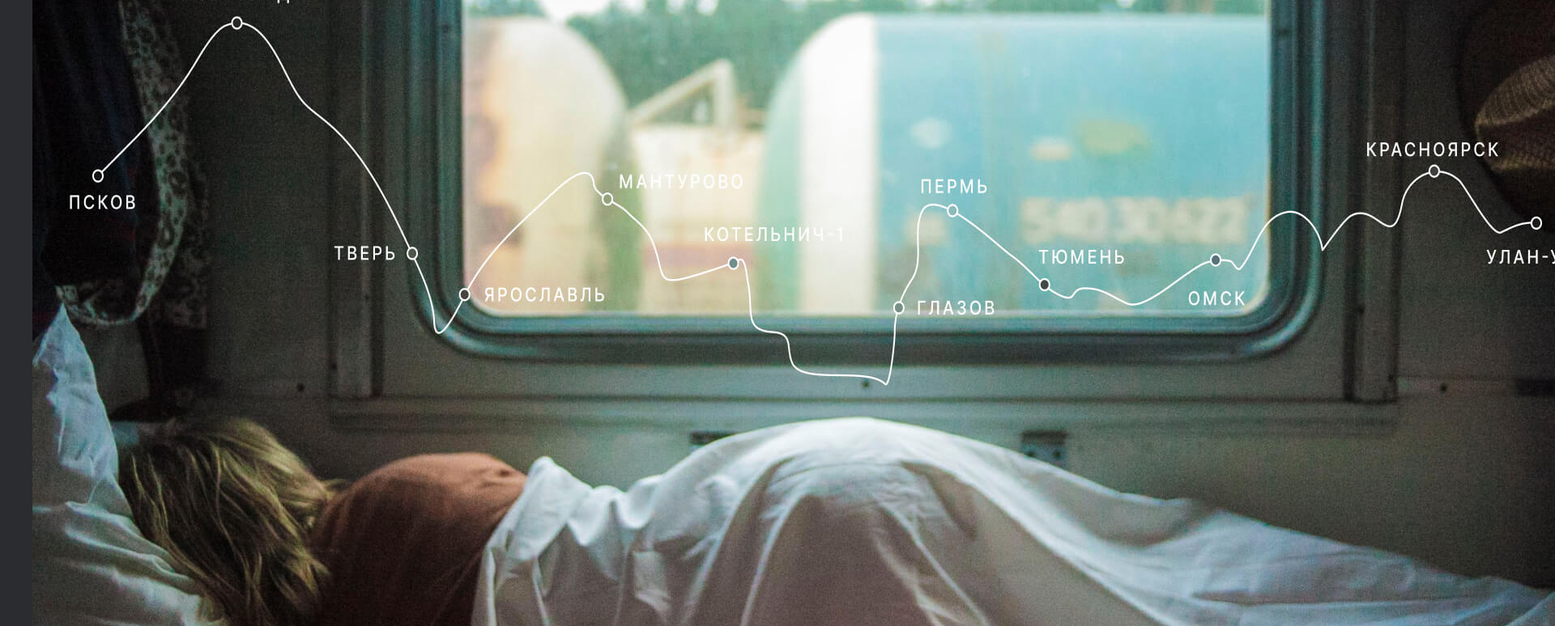
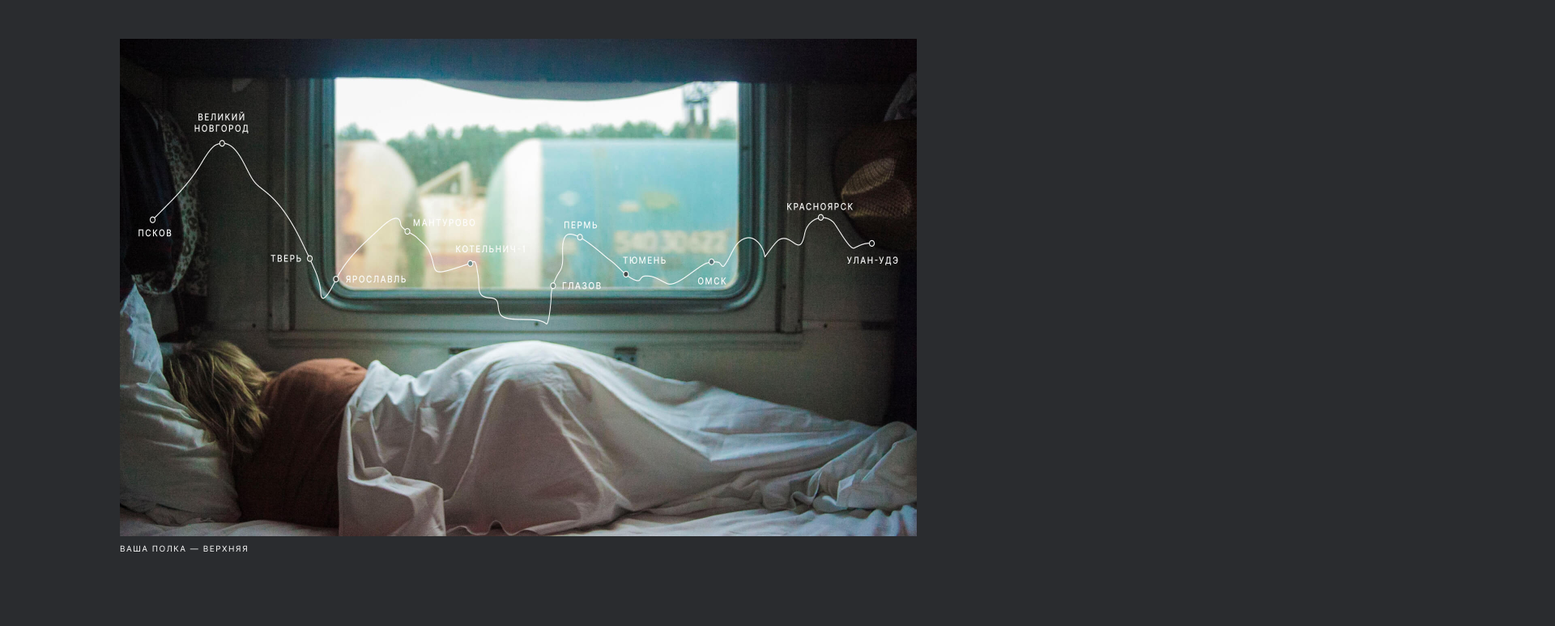
Before and after one commit to LoONeyXx/AdaptivProject, a plain HTML site: page index.html in a window 1280 px wide. Shown: the part 456-1230 px from the top of the page at 81% size, 1920 px wide, since content can reach past the window. Drawn offline with Linux system fonts and the light colour scheme; the site is published under a folder, as on GitHub Pages, so addresses that start at the root find nothing.

Commit message:
поменял пути импортов

```diff
--- a/pages/index.css
+++ b/pages/index.css
@@ -1,43 +1,43 @@
 @import url(../vendor/normalize.css);
 @import url(../vendor/fonts/fonts.css);
 @import url(../blocks/page/page.css);
-@import url(/blocks/header/header.css);
-@import url(/blocks/header/__logo/header__logo.css);
-@import url(/blocks/header/__links/header__links.css);
-@import url(/blocks/header/__lang-link/header__lang-link.css);
-@import url(/blocks/header/__lang-link/_status/header__lang-link_active_true.css);
-@import url(/blocks/lead/lead.css);
-@import url(/blocks/lead/__title/lead__title.css);
-@import url(/blocks/lead/__subtitle/lead__subtitle.css);
-@import url(/blocks/lead/__image/lead__image.css);
-@import url(/blocks/lead/__figure/lead__figure.css);
-@import url(/blocks/lead/__image-text/lead__image-text.css);
-@import url(/blocks/intro/intro.css);
-@import url(/blocks/intro/__list/intro__list.css);
-@import url(/blocks/intro/__title/intro__title.css);
-@import url(/blocks/intro/__main-text/intro__main-text.css);
-@import url(/blocks/intro/__list-text/intro__list-text.css);
-@import url(/blocks/intro/__span/intro__span.css);
-@import url(/blocks/photo-grid/photo-grid.css);
-@import url(/blocks/container/container.css);
-@import url(/blocks/container/__image/container__image.css);
-@import url(/blocks/container/__item/container__item.css);
-@import url(/blocks/places/places.css);
-@import url(/blocks/cards/cards.css);
-@import url(/blocks/cards/__item/cards__item.css);
-@import url(/blocks/cards/__title/cards__title.css);
-@import url(/blocks/cards/__image/cards__image.css);
-@import url(/blocks/cards/__link-zone/cards__link-zone.css);
-@import url(/blocks/cards/__link/cards__link.css);
-@import url(/blocks/cards/__url/cards__url.css);
-@import url(/blocks/cards/__text-zone/cards__text-zone.css);
-@import url(/blocks/cards/__paragraph/cards__paragraph.css);
-@import url(/blocks/cover/cover.css);
-@import url(/blocks/cover/__title/cover__title.css);
-@import url(/blocks/cover/__subtitle/cover__subtitle.css);
-@import url(/blocks/cover/__image/cover__image.css);
-@import url(/blocks/footer/footer.css);
-@import url(/blocks/footer/__menu/footer__menu.css);
-@import url(/blocks/footer/__menu-link/footer__menu-link.css);
-@import url(/blocks/footer/__copyright/footer__copyright.css);
-@import url(/blocks/opacity/opacity.css);
+@import url(../blocks/header/header.css);
+@import url(../blocks/header/__logo/header__logo.css);
+@import url(../blocks/header/__links/header__links.css);
+@import url(../blocks/header/__lang-link/header__lang-link.css);
+@import url(../blocks/header/__lang-link/_status/header__lang-link_active_true.css);
+@import url(../blocks/lead/lead.css);
+@import url(../blocks/lead/__title/lead__title.css);
+@import url(../blocks/lead/__subtitle/lead__subtitle.css);
+@import url(../blocks/lead/__image/lead__image.css);
+@import url(../blocks/lead/__figure/lead__figure.css);
+@import url(../blocks/lead/__image-text/lead__image-text.css);
+@import url(../blocks/intro/intro.css);
+@import url(../blocks/intro/__list/intro__list.css);
+@import url(../blocks/intro/__title/intro__title.css);
+@import url(../blocks/intro/__main-text/intro__main-text.css);
+@import url(../blocks/intro/__list-text/intro__list-text.css);
+@import url(../blocks/intro/__span/intro__span.css);
+@import url(../blocks/photo-grid/photo-grid.css);
+@import url(../blocks/container/container.css);
+@import url(../blocks/container/__image/container__image.css);
+@import url(../blocks/container/__item/container__item.css);
+@import url(../blocks/places/places.css);
+@import url(../blocks/cards/cards.css);
+@import url(../blocks/cards/__item/cards__item.css);
+@import url(../blocks/cards/__title/cards__title.css);
+@import url(../blocks/cards/__image/cards__image.css);
+@import url(../blocks/cards/__link-zone/cards__link-zone.css);
+@import url(../blocks/cards/__link/cards__link.css);
+@import url(../blocks/cards/__url/cards__url.css);
+@import url(../blocks/cards/__text-zone/cards__text-zone.css);
+@import url(../blocks/cards/__paragraph/cards__paragraph.css);
+@import url(../blocks/cover/cover.css);
+@import url(../blocks/cover/__title/cover__title.css);
+@import url(../blocks/cover/__subtitle/cover__subtitle.css);
+@import url(../blocks/cover/__image/cover__image.css);
+@import url(../blocks/footer/footer.css);
+@import url(../blocks/footer/__menu/footer__menu.css);
+@import url(../blocks/footer/__menu-link/footer__menu-link.css);
+@import url(../blocks/footer/__copyright/footer__copyright.css);
+@import url(../blocks/opacity/opacity.css);
```
